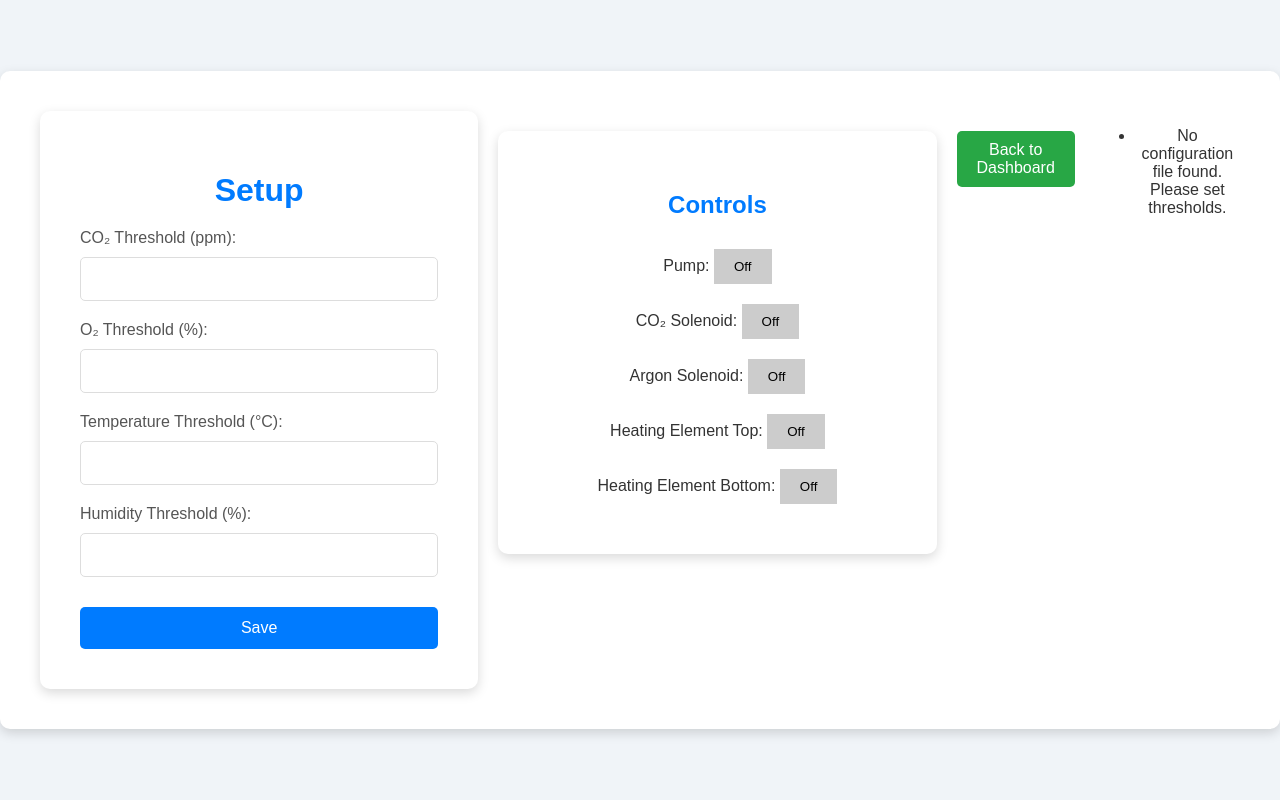
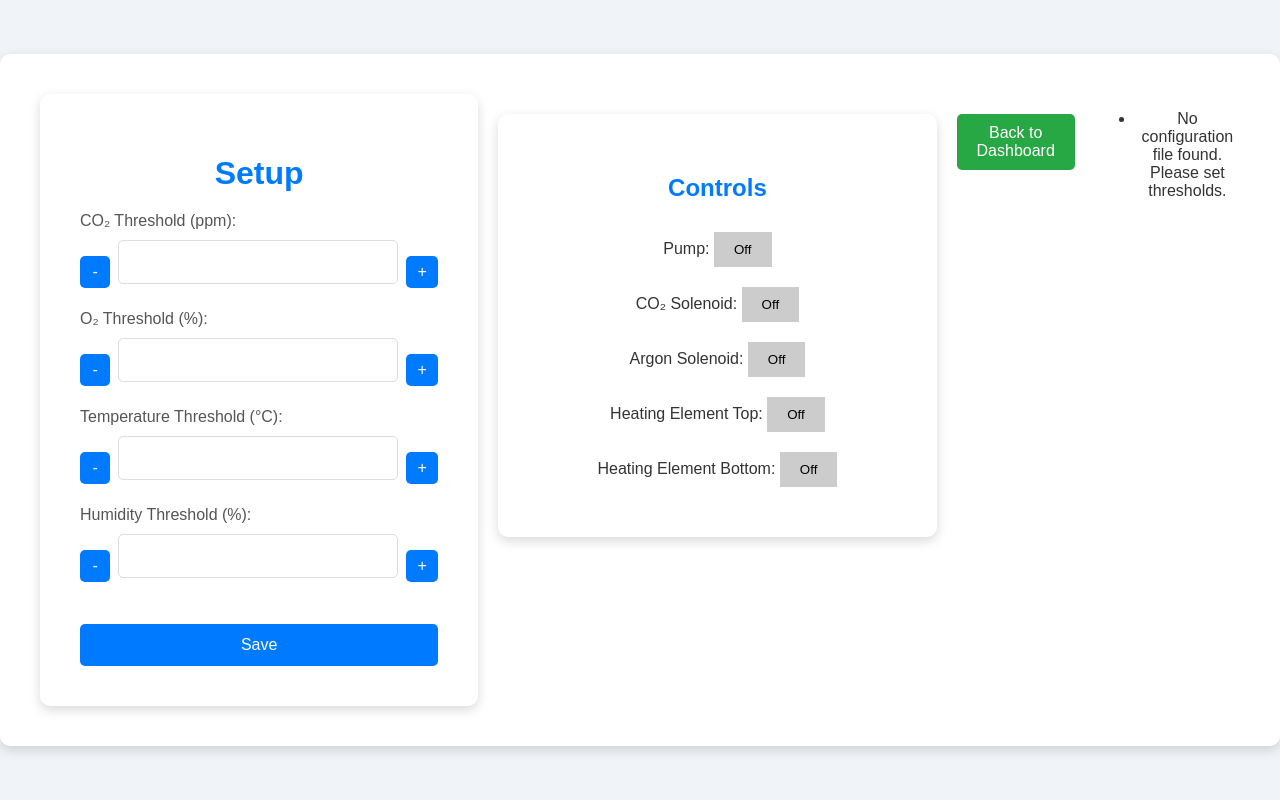
Before and after one commit to TheDukeElephant/bepproject, a Flask app: page /setup in a window 1280 px wide. Run offline with Flask 3, Linux system fonts and the light colour scheme; a user stored in the database is signed in.

Commit message:
new threshold setup page layout and workings

```diff
--- a/app/static/scripts/setup.js
+++ b/app/static/scripts/setup.js
@@ -20,3 +20,17 @@ function toggleDevice(deviceId) {
         console.error('Error:', error);
     });
 }
+// Adjust the value of the input field by a specified step
+function adjustValue(id, step) {
+    const input = document.getElementById(id);
+    let currentValue = parseFloat(input.value) || 0;
+    const min = parseFloat(input.min);
+    const max = parseFloat(input.max);
+
+    // Update the value with bounds checking
+    let newValue = currentValue + step;
+    if (min !== undefined) newValue = Math.max(newValue, min);
+    if (max !== undefined) newValue = Math.min(newValue, max);
+
+    input.value = newValue;
+}
--- a/app/static/setup.css
+++ b/app/static/setup.css
@@ -47,6 +47,31 @@ body {
     max-width: 400px;
     width: 100%;
     text-align: center;
+}
+.threshold-container {
+    margin-bottom: 1em;
+}
+
+.input-wrapper {
+    display: flex;
+    align-items: center;
+    gap: 0.5em;
+}
+
+input[type="number"] {
+    width: 4em;
+    text-align: center;
+}
+
+button.increment-button,
+button.decrement-button {
+    width: 2em;
+    height: 2em;
+    display: flex;
+    justify-content: center;
+    align-items: center;
+    font-size: 1em;
+    cursor: pointer;
 }
 
 .login-container h2 {
--- a/app/templates/setup.html
+++ b/app/templates/setup.html
@@ -13,25 +13,41 @@
             <h1>Setup</h1>
 
             <form id="setup-form" method="POST" action="{{ url_for('main.setup') }}">
-                <!-- CO₂ Threshold Input -->
-                <label for="co2-threshold">CO₂ Threshold (ppm):</label>
-                <input type="number" id="co2-threshold" name="co2_threshold" min="0" required />
-                <span>{{ thresholds.co2_threshold }}</span>
+                <div class="threshold-container">
+                    <label for="co2-threshold">CO₂ Threshold (ppm):</label>
+                    <div class="input-wrapper">
+                        <button type="button" class="decrement-button" onclick="adjustValue('co2-threshold', -1)">-</button>
+                        <input type="number" id="co2-threshold" name="co2_threshold" min="0" required value="{{ thresholds.co2_threshold }}" />
+                        <button type="button" class="increment-button" onclick="adjustValue('co2-threshold', 1)">+</button>
+                    </div>
+                </div>
 
-                <!-- O₂ Threshold Input -->
-                <label for="o2-threshold">O₂ Threshold (%):</label>
-                <input type="number" id="o2-threshold" name="o2_threshold" min="0" max="100" required />
-                <span>{{ thresholds.o2_threshold }}</span>
+                <div class="threshold-container">
+                    <label for="o2-threshold">O₂ Threshold (%):</label>
+                    <div class="input-wrapper">
+                        <button type="button" class="decrement-button" onclick="adjustValue('o2-threshold', -1)">-</button>
+                        <input type="number" id="o2-threshold" name="o2_threshold" min="0" max="100" required value="{{ thresholds.o2_threshold }}" />
+                        <button type="button" class="increment-button" onclick="adjustValue('o2-threshold', 1)">+</button>
+                    </div>
+                </div>
 
-                <!-- Temperature Threshold Input -->
-                <label for="temp-threshold">Temperature Threshold (°C):</label>
-                <input type="number" id="temp-threshold" name="temp_threshold" min="-50" max="100" required />
-                <span>{{ thresholds.temp_threshold }}</span>
+                <div class="threshold-container">
+                    <label for="temp-threshold">Temperature Threshold (°C):</label>
+                    <div class="input-wrapper">
+                        <button type="button" class="decrement-button" onclick="adjustValue('temp-threshold', -1)">-</button>
+                        <input type="number" id="temp-threshold" name="temp_threshold" min="-50" max="100" required value="{{ thresholds.temp_threshold }}" />
+                        <button type="button" class="increment-button" onclick="adjustValue('temp-threshold', 1)">+</button>
+                    </div>
+                </div>
 
-                <!-- Humidity Threshold Input -->
-                <label for="humidity-threshold">Humidity Threshold (%):</label>
-                <input type="number" id="humidity-threshold" name="humidity_threshold" min="0" max="100" required />
-                <span>{{ thresholds.humidity_threshold }}</span>
+                <div class="threshold-container">
+                    <label for="humidity-threshold">Humidity Threshold (%):</label>
+                    <div class="input-wrapper">
+                        <button type="button" class="decrement-button" onclick="adjustValue('humidity-threshold', -1)">-</button>
+                        <input type="number" id="humidity-threshold" name="humidity_threshold" min="0" max="100" required value="{{ thresholds.humidity_threshold }}" />
+                        <button type="button" class="increment-button" onclick="adjustValue('humidity-threshold', 1)">+</button>
+                    </div>
+                </div>
 
                 <!-- Submit Button -->
                 <button type="submit">Save</button>
```
